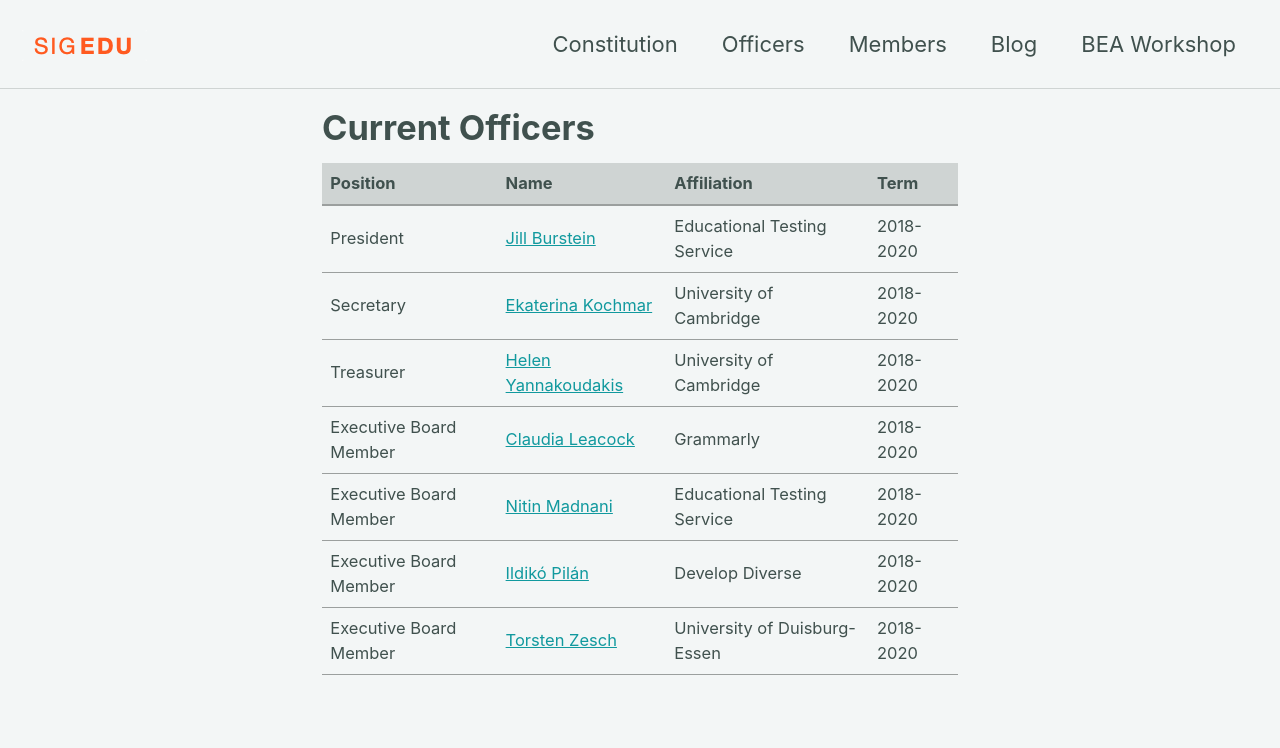
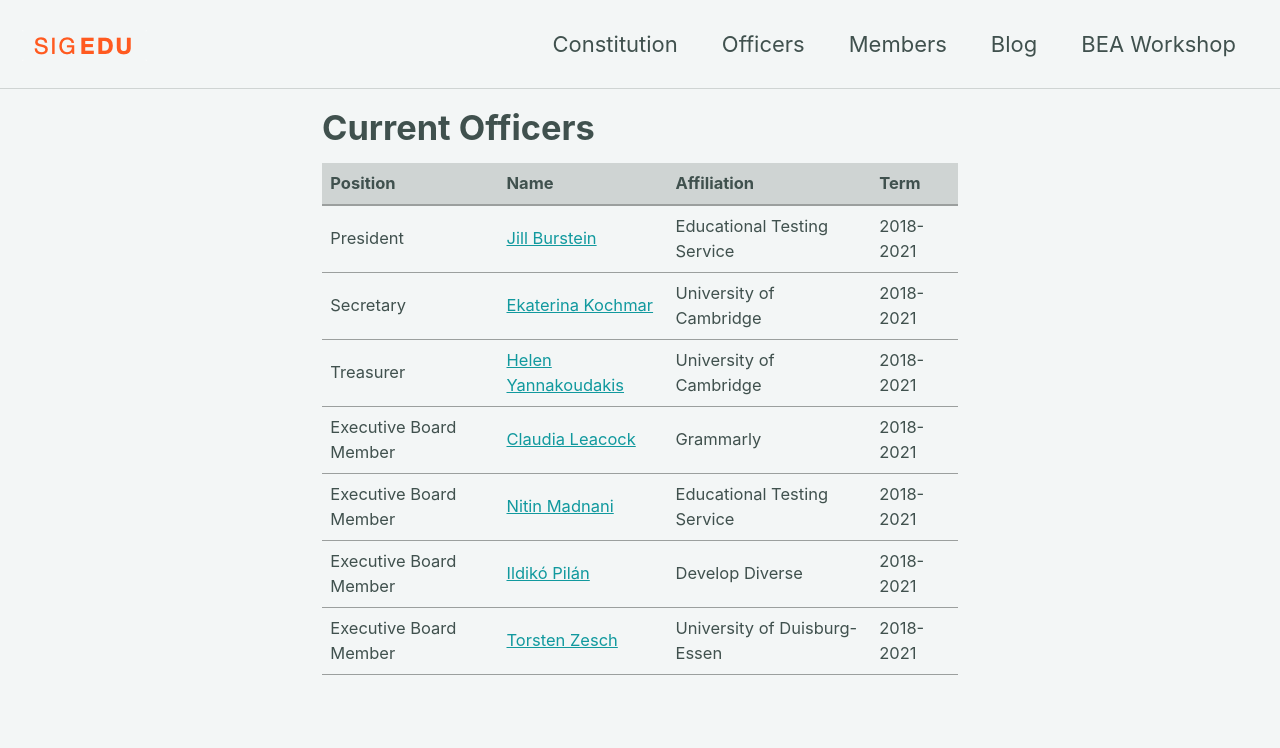
Before and after one commit to sigedu-org/website, a Jekyll site: the page built from _pages/officers.md, in a window 1280 px wide. Shown: the top 748 px of the page. Built offline with Jekyll 4.4.1, drawn with Linux system fonts in a browser that asks for light colours; cached includes are drawn as plain includes; nearby versions of some CDN libraries.

Commit message:
Make officers term align with the constitution.

```diff
--- a/_pages/officers.md
+++ b/_pages/officers.md
@@ -9,13 +9,13 @@ toc: false
 
 | Position | Name | Affiliation | Term |
 | -------- | ---- | ----------- | ---- |
-| President | [Jill Burstein](https://sites.google.com/site/jbursteinets/) | Educational Testing Service | 2018-2020 |
-| Secretary | [Ekaterina Kochmar](https://www.cl.cam.ac.uk/~ek358/) | University of Cambridge | 2018-2020 |
-| Treasurer | [Helen Yannakoudakis](https://www.cl.cam.ac.uk/~hy260/) | University of Cambridge | 2018-2020 |
-| Executive Board Member | [Claudia Leacock](https://www.linkedin.com/in/claudialeacockphd/) | Grammarly | 2018-2020 |
-| Executive Board Member | [Nitin Madnani](https://desilinguist.org) | Educational Testing Service | 2018-2020 |
-| Executive Board Member | [Ildikó Pilán](https://spraakbanken.gu.se/eng/personal/ildiko) | Develop Diverse | 2018-2020 |
-| Executive Board Member | [Torsten Zesch](https://www.ltl.uni-due.de/team/torsten-zesch/) | University of Duisburg-Essen | 2018-2020 |
+| President | [Jill Burstein](https://sites.google.com/site/jbursteinets/) | Educational Testing Service | 2018-2021 |
+| Secretary | [Ekaterina Kochmar](https://www.cl.cam.ac.uk/~ek358/) | University of Cambridge | 2018-2021 |
+| Treasurer | [Helen Yannakoudakis](https://www.cl.cam.ac.uk/~hy260/) | University of Cambridge | 2018-2021 |
+| Executive Board Member | [Claudia Leacock](https://www.linkedin.com/in/claudialeacockphd/) | Grammarly | 2018-2021 |
+| Executive Board Member | [Nitin Madnani](https://desilinguist.org) | Educational Testing Service | 2018-2021 |
+| Executive Board Member | [Ildikó Pilán](https://spraakbanken.gu.se/eng/personal/ildiko) | Develop Diverse | 2018-2021 |
+| Executive Board Member | [Torsten Zesch](https://www.ltl.uni-due.de/team/torsten-zesch/) | University of Duisburg-Essen | 2018-2021 |
 
 
 <br/>
```
